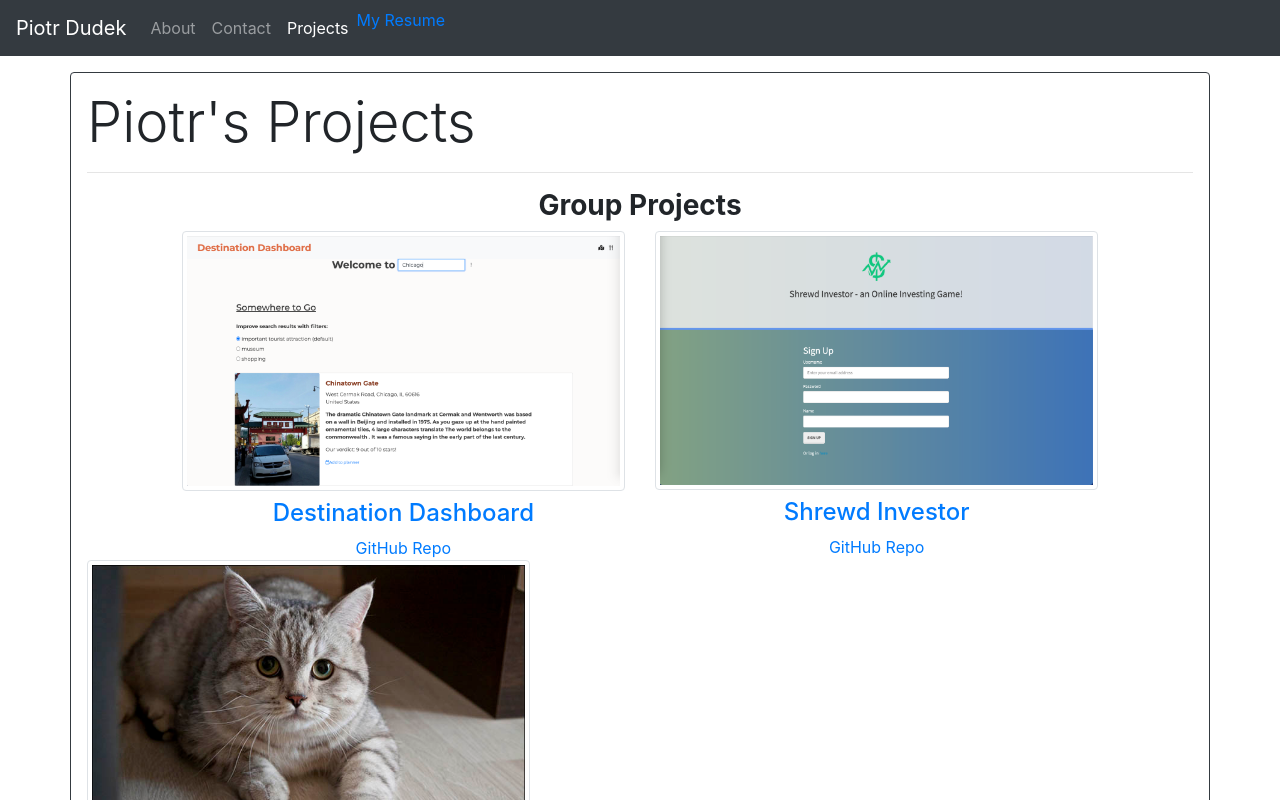
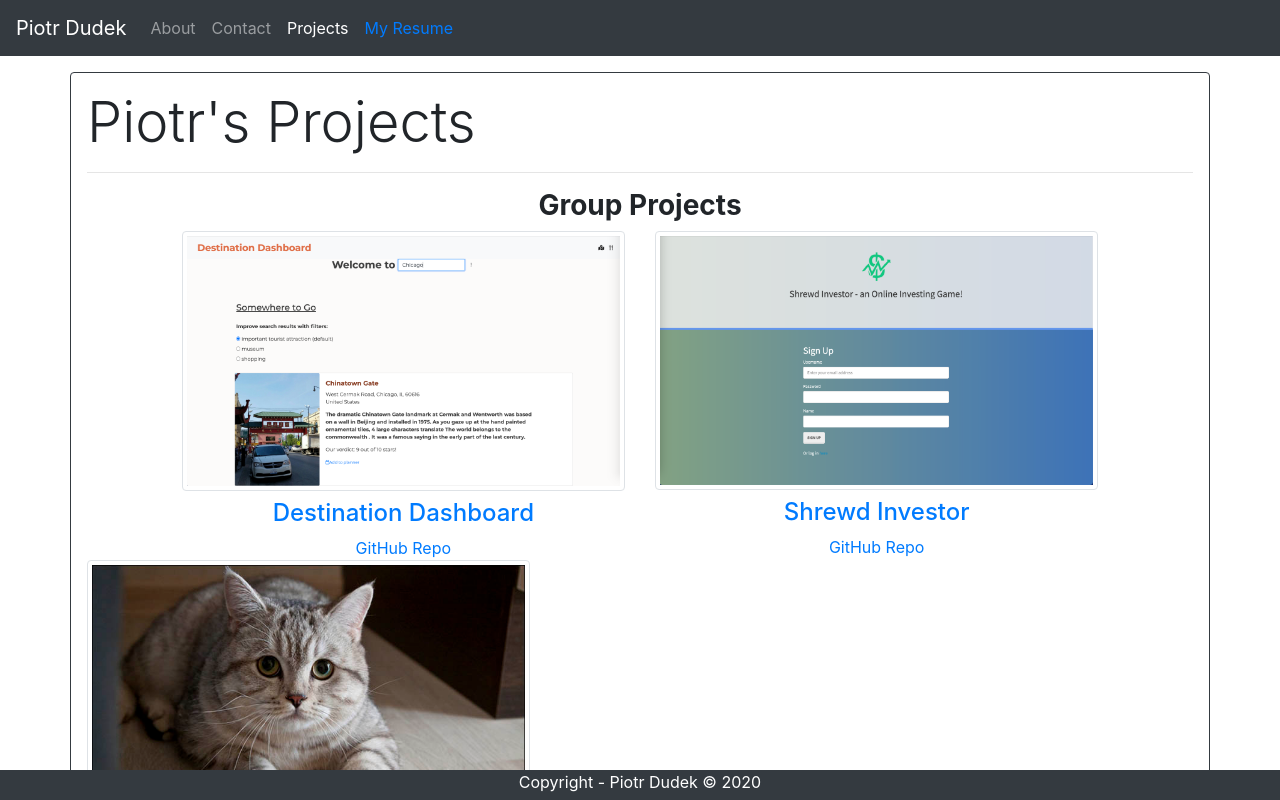
Before and after one commit to peterdudek/peter-portfolio-react, a React (Create React App) app: page /projects in a window 1280 px wide. Shown: the top 800 px of the page. Built offline with nearby package versions, Linux system fonts and the light colour scheme.

Commit message:
aligned header and sticky footer

```diff
--- a/src/App.css
+++ b/src/App.css
@@ -1,5 +1,6 @@
 .App {
   text-align: center;
+  margin-bottom: 45px;
 }
 
 /* .App-logo {
--- a/src/components/Footer/footer.js
+++ b/src/components/Footer/footer.js
@@ -3,7 +3,7 @@ import "./style.css";
 
 function Footer() {
   return (
-    <footer className="footer bg-dark">
+    <footer className="footer bg-dark fixed-bottom">
       <span>Copyright - Piotr Dudek © 2020</span>
     </footer>
   );
--- a/src/components/Footer/style.css
+++ b/src/components/Footer/style.css
@@ -1,16 +1,8 @@
 .footer {
-  min-height: 100px;
-  /* background: black; */
+  height: 30px;
   color: white;
-  position: relative;
-}
-
-.footer span {
-  position: absolute;
+  position: fixed;
   bottom: 0;
   left: 0;
   right: 0;
-  padding: 3px;
-  /* background: black; */
-  color: white;
 }
--- a/src/components/Header/header.js
+++ b/src/components/Header/header.js
@@ -39,7 +39,7 @@ function Header() {
             </Link>
           </li>
 
-          <li className="nav-item">
+          <li className="nav-item nav-link">
               <a rel="noreferrer" target="_blank" href="https://drive.google.com/file/d/1SvWK91DJCqiuyIu0Yu2cErhMXX89el7g/view?usp=sharing">My Resume</a>
           </li>
 
--- a/src/pages/Projects.js
+++ b/src/pages/Projects.js
@@ -6,7 +6,7 @@ import Project from '../components/Project/project.js';
 function Projects() {
 
   return (
-    <div className="container col-xs-10 my-3 p-3 border border-dark rounded projects">
+    <div className="container col-xs-10 my-3 p-3 border border-dark rounded">
       <h1 className="display-4 text-center text-sm-left">Piotr's Projects</h1>
       <hr className="my-3" />
       <h3 className="centertxt"><strong>Group Projects</strong></h3>
```
Also changed, not shown: 1 other file (tests, documents, lock files or other folders).
